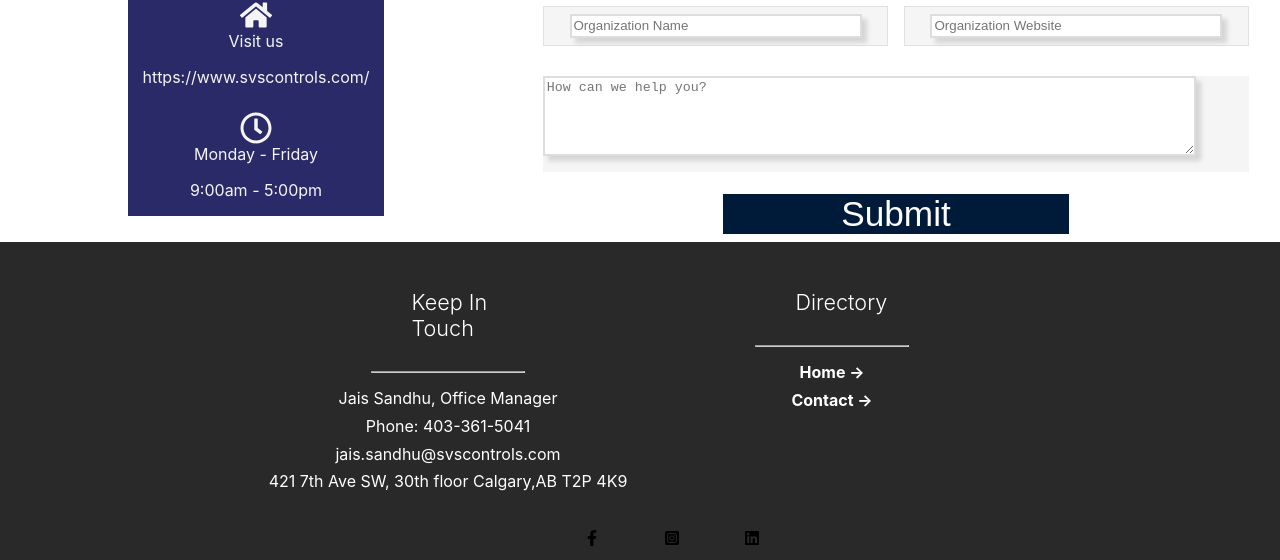
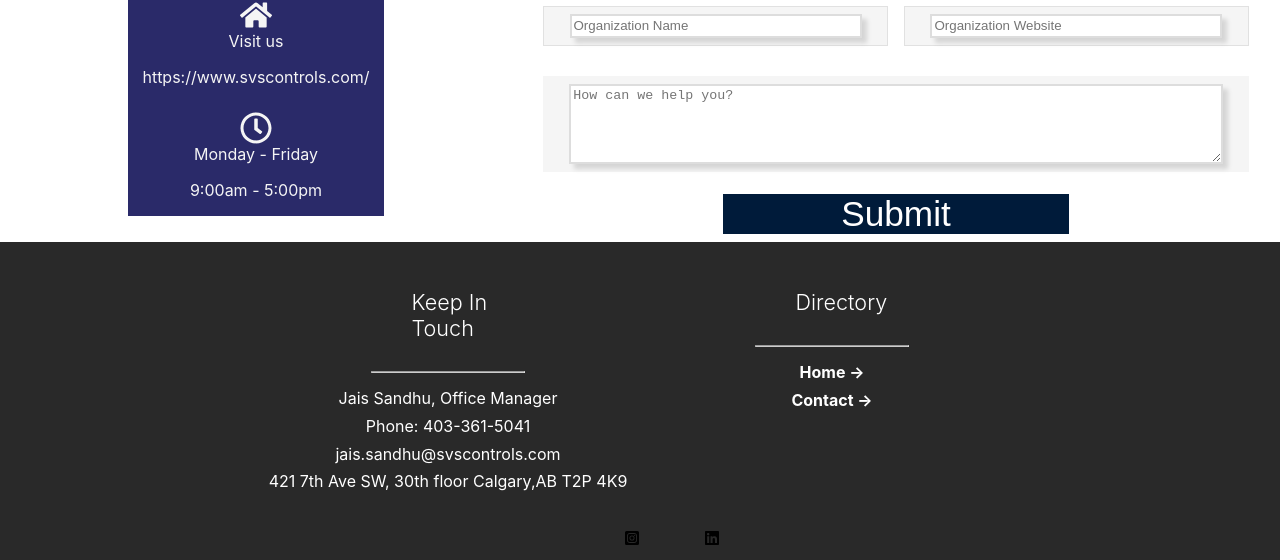
Before and after one commit to CristofMorissette1/SVS-Controls, a Next.js app: page /contact in a window 1280 px wide. Shown: the part 1142-1702 px from the top of the page. Built offline with nearby package versions, Linux system fonts and the light colour scheme.

Commit message:
updated logo

```diff
--- a/components/footer.js
+++ b/components/footer.js
@@ -23,7 +23,6 @@ class Footer extends Component {
               <a className="footerContainerInfo" href="/contact"><b>Contact →</b></a>
           </div>
           <div className="footerIcons">
-            <a className="icon" href=""><FaFacebookF/></a>
             <a className="icon" href=""><FaInstagramSquare/></a>
             <a className="icon" href=""><FaLinkedin/></a>
           </div>
--- a/styles/contact.css
+++ b/styles/contact.css
@@ -43,6 +43,9 @@ form {
     margin-top: 2%;
     height: 12vh;
     background-color: #f5f5f5;
+    display: flex;
+    justify-content: center;
+    align-items: center;
 }
 
 .contact_header {
```
